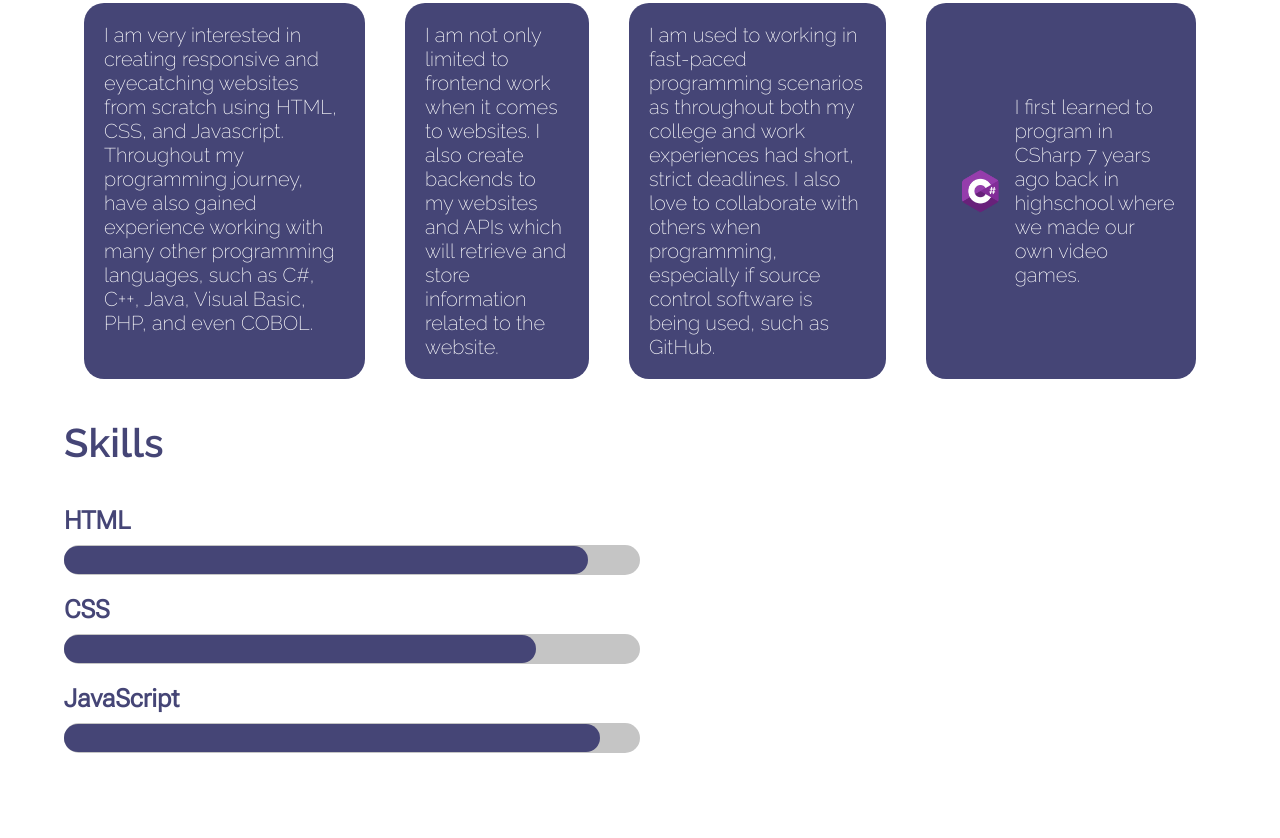
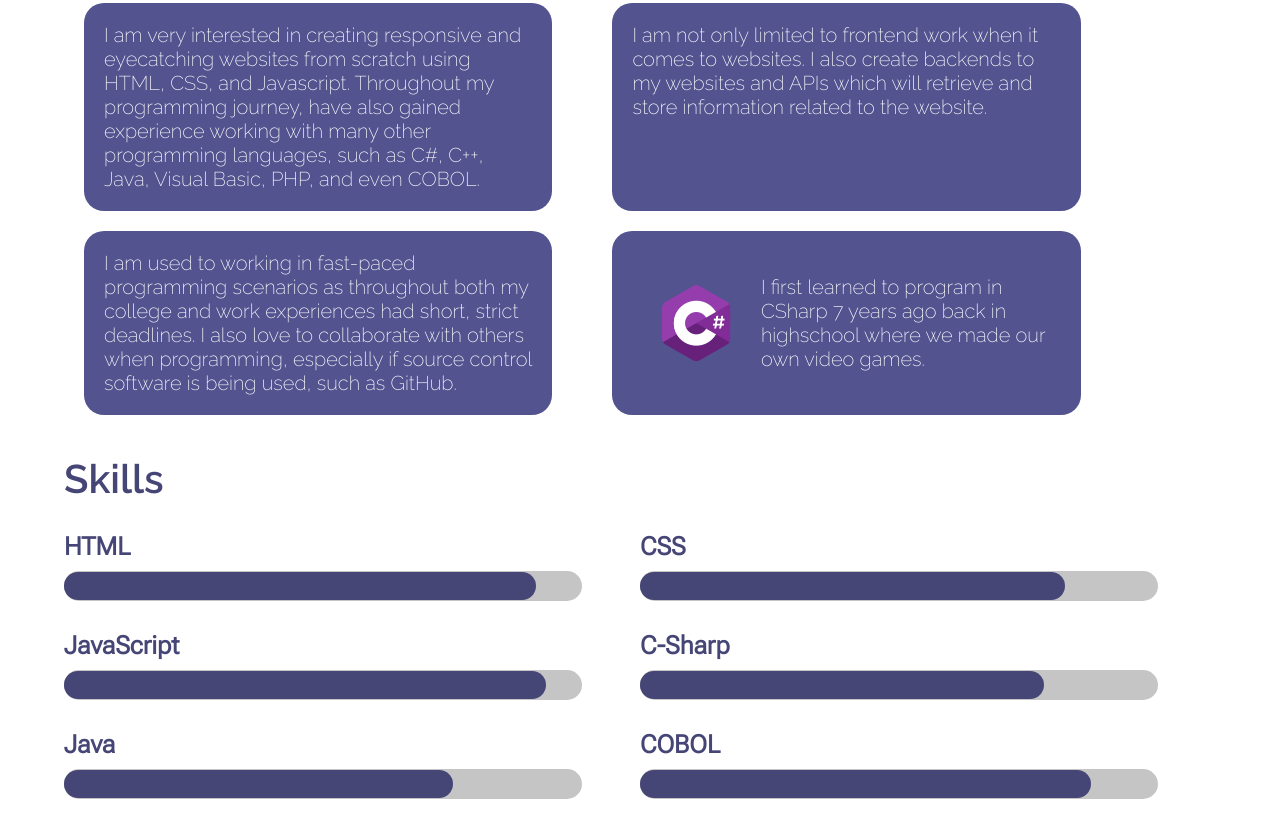
Before and after one commit to JoeyChan1388/portfolio, a plain HTML site: page index.html in a window 1280 px wide. Shown: the part 612-1450 px from the top of the page. Drawn offline with Linux system fonts and the light colour scheme.

Commit message:
Update 1

```diff
--- a/css/index.css
+++ b/css/index.css
@@ -97,14 +97,16 @@ a  {
 
 /* Make CSS Grid to conform to all resolutions */
 .content-box-full {
-    display: flex;
-    flex-direction: row;
+    display: grid;
+    grid-template-columns: repeat(3, 1fr);
+    grid-gap: 20px;
+    max-width: 90%;
     font-size: 20px;
 }
 
 .content-section {
     color: white;
-    background-color: rgb(69, 69, 118);
+    background-color: rgb(83, 83, 144);
     padding: 20px;
     border-radius: 20px;
     font-family: 'Raleway', sans-serif;
@@ -113,12 +115,11 @@ a  {
 
 .content-section-picture {
     color: white;
-    background-color: rgb(69, 69, 118);
+    background-color: rgb(83, 83, 144);
     padding: 20px;
     border-radius: 20px;
     font-family: 'Raleway', sans-serif;
     margin: 0px 20px 0px 20px;
-    max-width: 50%;
     min-width: 20%;
     display: flex;
     flex-direction: row;
@@ -135,6 +136,11 @@ a  {
     margin-top: 20px;
 }
 
+.skills-container {
+    display: grid;
+    grid-template-columns: repeat(2, 1fr);
+}
+
 .skill-container h2 {
     font-size: 25px;
     font-family: 'Roboto Flex', sans-serif;
@@ -143,7 +149,7 @@ a  {
 }
 
 .skill-meter {
-    width: 50%;
+    width: 90%;
     background-color: rgb(197, 197, 197);
     height: 30px;
     border-radius: 15px;
@@ -156,6 +162,24 @@ a  {
     width: 90%;
     background-color: rgb(69, 69, 118);
     border-radius: 15px;
+}
+
+@media screen and (max-width: 1400px) {
+    .content-box-full {
+        grid-template-columns: repeat(2, 1fr);
+        grid-gap: 20px;
+    }
+}
+
+@media screen and (max-width: 1000px) {
+    .content-box-full {
+        grid-template-columns: repeat(1, 1fr);
+        grid-gap: 20px;
+    }
+
+    .skills-container {
+        grid-template-columns: repeat(1, 1fr);
+    }
 }
 
 @media screen and (max-width: 780px) {
@@ -177,6 +201,10 @@ a  {
         font-size: 18px;
         font-family: 'Roboto Flex', sans-serif;
     }
+
+    .skill-meter {
+        width: 90%;
+    }
 }
 
 @media screen and (max-width: 450px) {
--- a/index.html
+++ b/index.html
@@ -52,7 +52,10 @@
                 <p>I first learned to program in CSharp 7 years ago back in highschool where we made our own video games.</p>
             </div>
         </div>
-        <h1>Skills</h1>
+
+        <h1 style="margin-bottom: 0px;">Skills</h1>
+
+        <div class="skills-container">
             <div class="skill-container">
                 <h2>HTML</h2>
                 <div class="skill-meter">
@@ -71,6 +74,25 @@
                     <div class="skill-meter-fill" style="width: 93%;"> </div>
                 </div>
             </div>
+            <div class="skill-container">
+                <h2>C-Sharp</h2>
+                <div class="skill-meter">
+                    <div class="skill-meter-fill" style="width: 78%;"> </div>
+                </div>
+            </div>
+            <div class="skill-container">
+                <h2>Java</h2>
+                <div class="skill-meter">
+                    <div class="skill-meter-fill" style="width: 75%;"> </div>
+                </div>
+            </div>
+            <div class="skill-container">
+                <h2>COBOL</h2>
+                <div class="skill-meter">
+                    <div class="skill-meter-fill" style="width: 87%;"> </div>
+                </div>
+            </div>
+        </div>
     </div>
 </body>
 </html>
```
Lines whose indentation alone changed are shown as unchanged.
